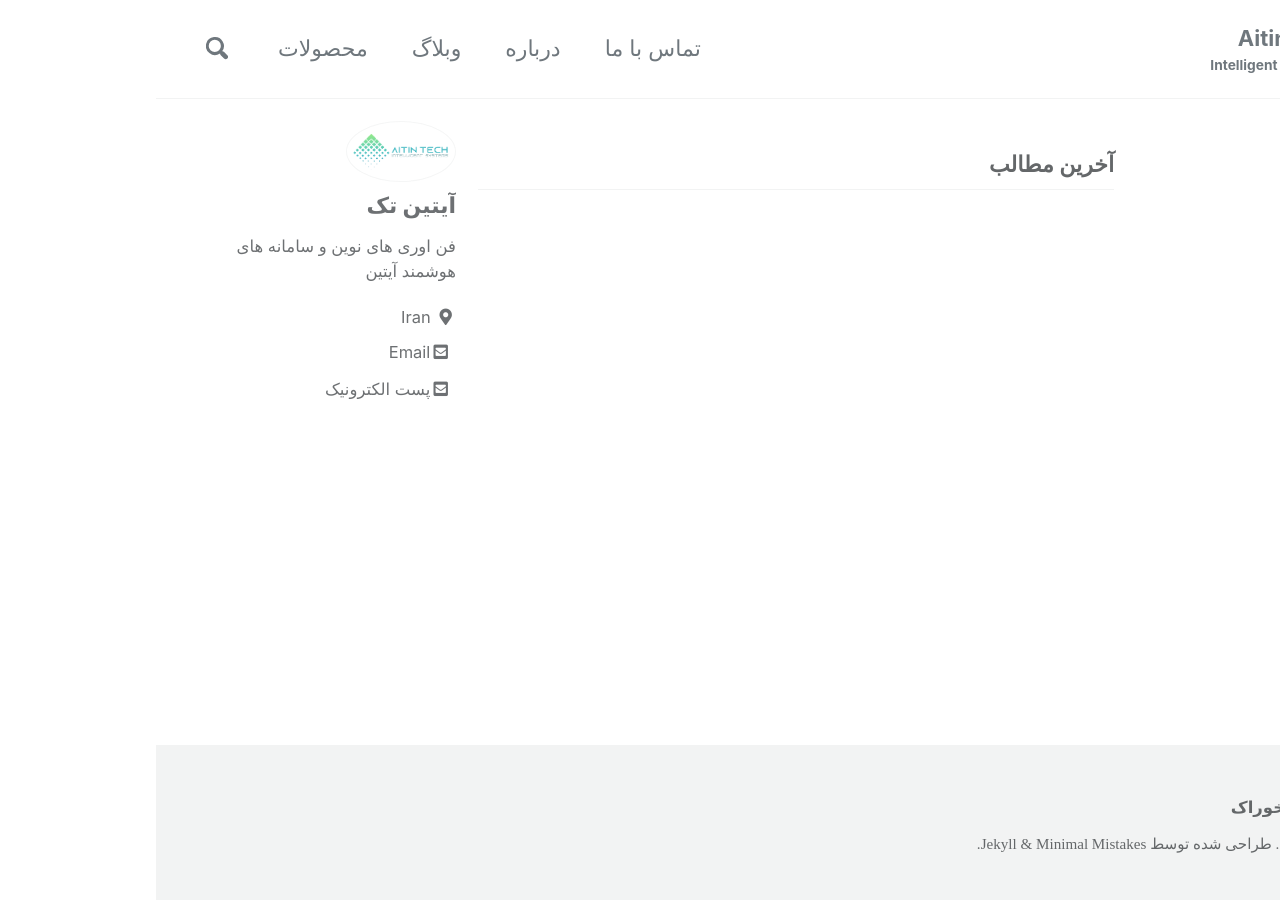
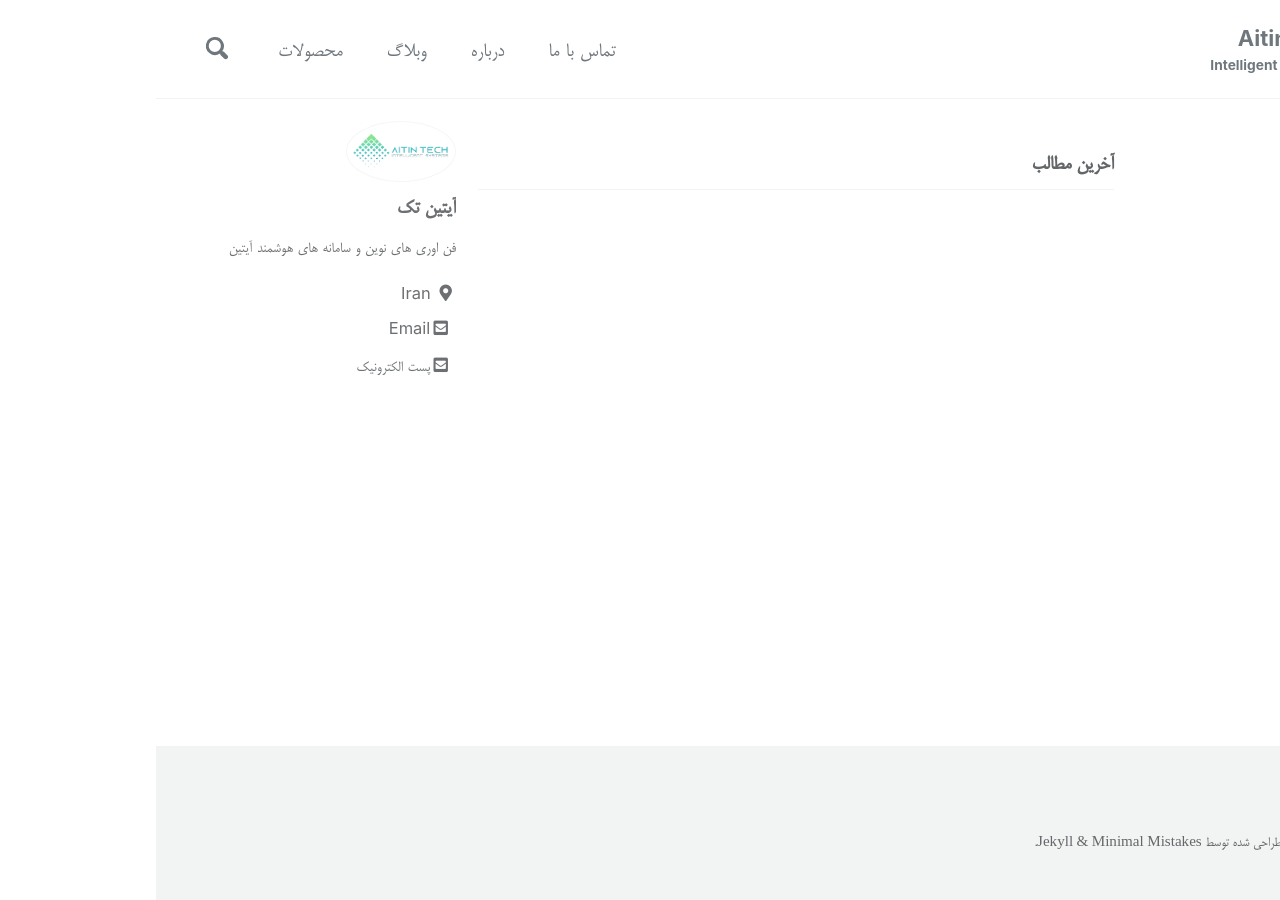
Before and after one commit to AitinTech/AitinTech.github.io, a Jekyll site: the page built from index.html, in a window 1280 px wide. Built offline with Jekyll 4.4.1, drawn with Linux system fonts in a browser that asks for light colours; cached includes are drawn as plain includes; the list of posts is cut into pages by our own code; comment, search, counter and statistics services are not loaded.

Commit message:
added mitra font path

```diff
--- a/_sass/minimal-mistakes.scss
+++ b/_sass/minimal-mistakes.scss
@@ -3,6 +3,11 @@
  * Copyright 2013-2020 Michael Rose - mademistakes.com | @mmistakes
  * Licensed under MIT (https://github.com/mmistakes/minimal-mistakes/blob/master/LICENSE)
 */
+
+@font-face {
+    font-family: "Mitra";
+    src: url("../fonts/BMITRA.TTF");
+  }
 
 /* Variables */
 @import "minimal-mistakes/variables";
```
